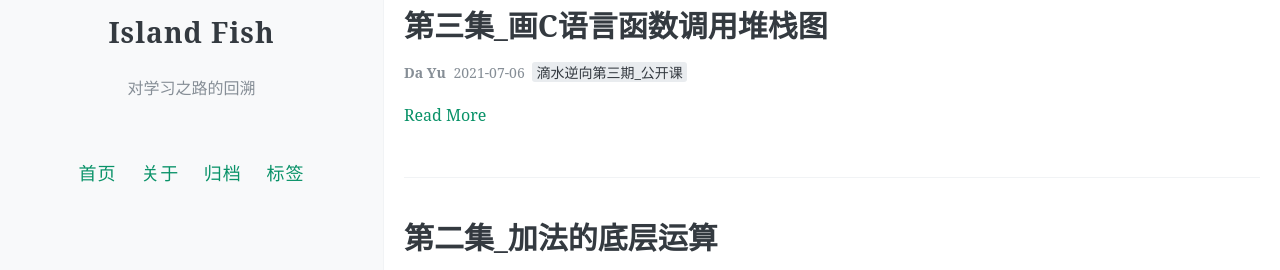
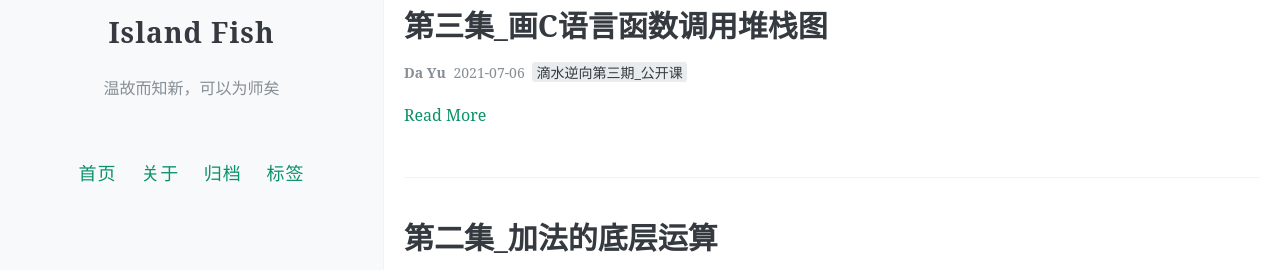
Before and after one commit to niucaidi/niucaidi.github.io, a Jekyll site: the page built from index.html, in a window 1280 px wide. Shown: the part 290-560 px from the top of the page. Built offline with Jekyll 4.4.1, drawn with Linux system fonts in a browser that asks for light colours; the list of posts is cut into pages by our own code; comment, search, counter and statistics services are not loaded.

Commit message:
Update _config.yml

```diff
--- a/_config.yml
+++ b/_config.yml
@@ -8,7 +8,7 @@
 
 # 描述/签名
 name: Island Fish
-description: 对学习之路的回溯
+description: 温故而知新，可以为师矣
 
 # 输入你的网站域名（如果你没有添加自己的域名，而是直接用GitHub pages分配的域名的话可以省略）
 url:
```
